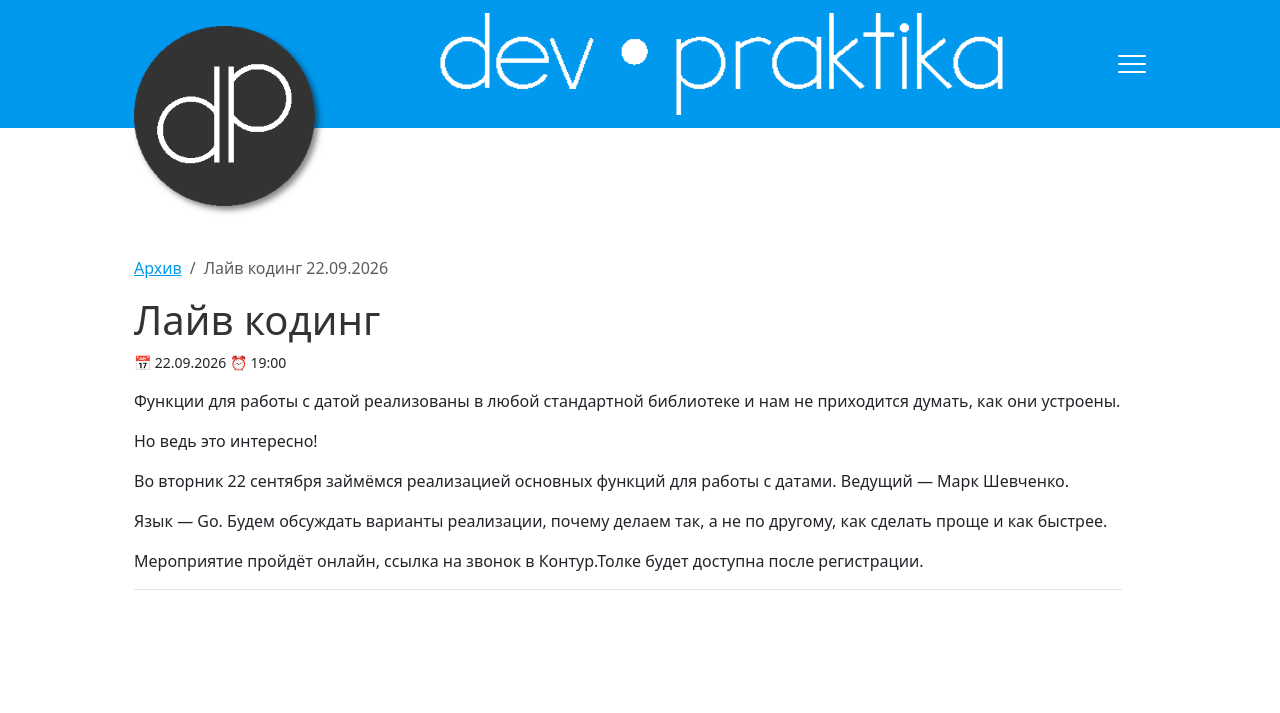
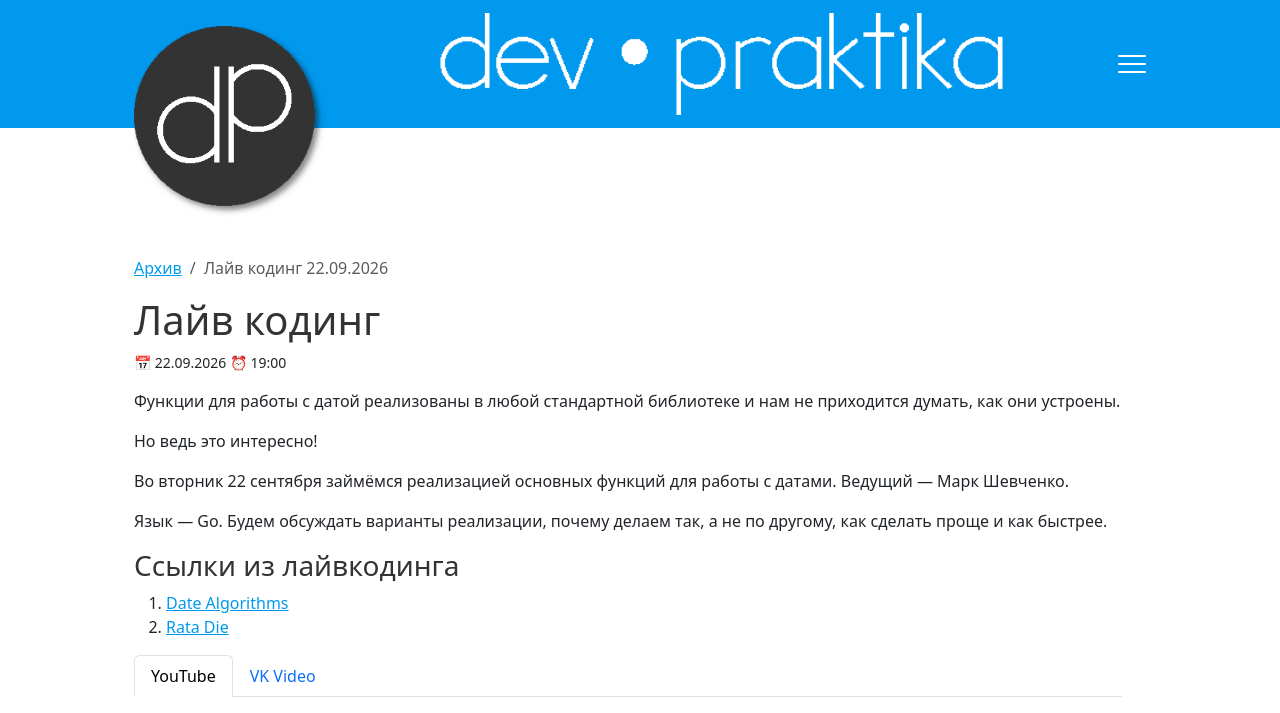
Before and after one commit to devpraktika-ru/devpraktika-ru.github.io, a Jekyll site: the page built from _posts/2026-09-22-live-coding.md, in a window 1280 px wide. Shown: the top 713 px of the page. Built offline with Jekyll 4.4.1, drawn with Linux system fonts in a browser that asks for light colours; grey boxes are pictures that could not be loaded.

Commit message:
Добавил видео к прошедшей встрече

```diff
--- a/_posts/2026-09-22-live-coding.md
+++ b/_posts/2026-09-22-live-coding.md
@@ -18,4 +20,7 @@ educators:
 Язык — Go.
 Будем обсуждать варианты реализации, почему делаем так, а не по другому, как сделать проще и как быстрее.
 
-Мероприятие пройдёт онлайн, ссылка на звонок в Контур.Толке будет доступна после регистрации.
+### Ссылки из лайвкодинга
+
+1. [Date Algorithms](https://www.researchgate.net/profile/Peter-Baum/publication/316558298_Date_Algorithms/links/5f90c3f992851c14bcdb0da6/Date-Algorithms.pdf)
+2. [Rata Die](https://www.vcalc.com/equation/?uuid=9e167c54-77aa-11e5-a3bb-bc764e2038f2)
```
Also changed, not shown: other parts of _posts/2026-09-22-live-coding.md (+2 -0 lines).
